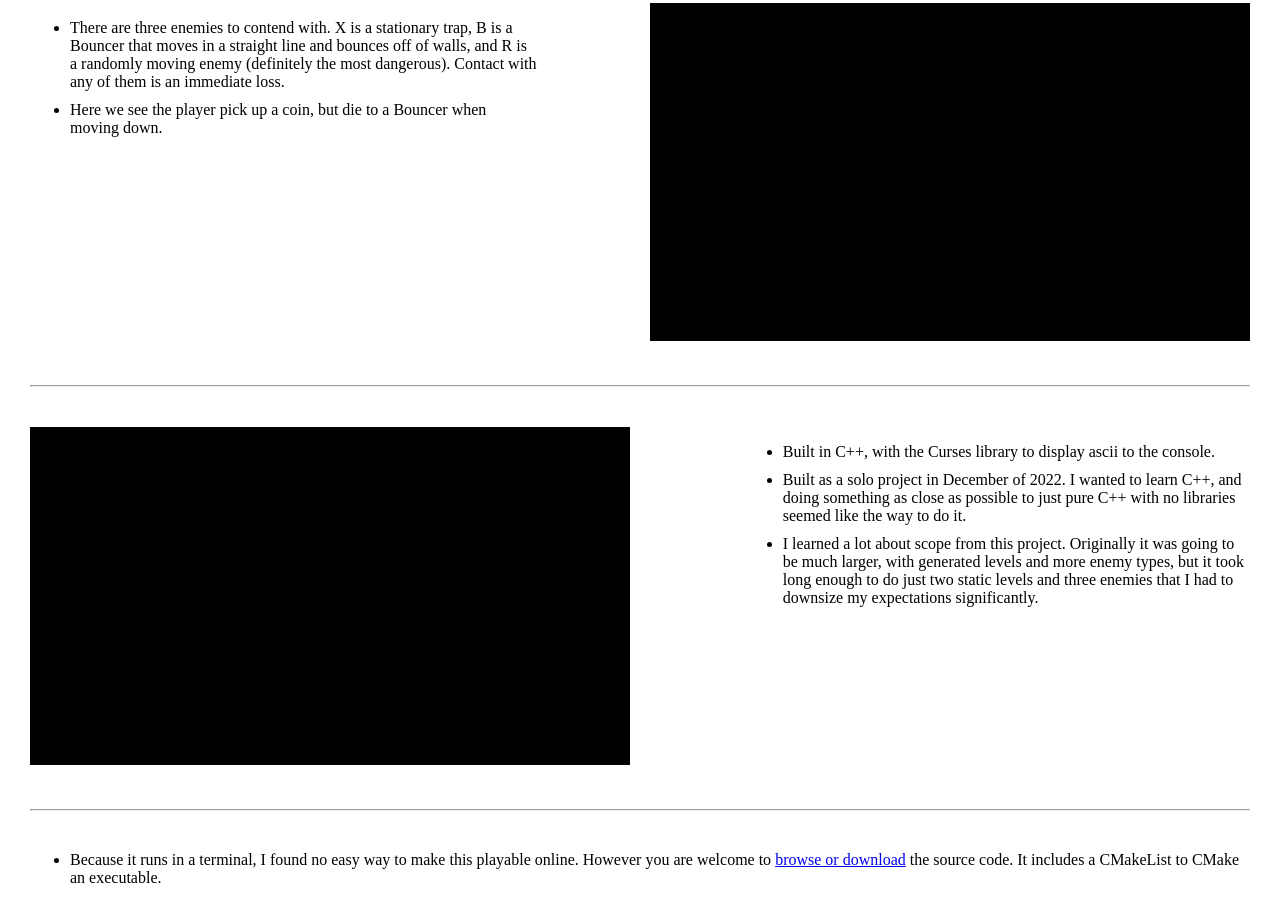
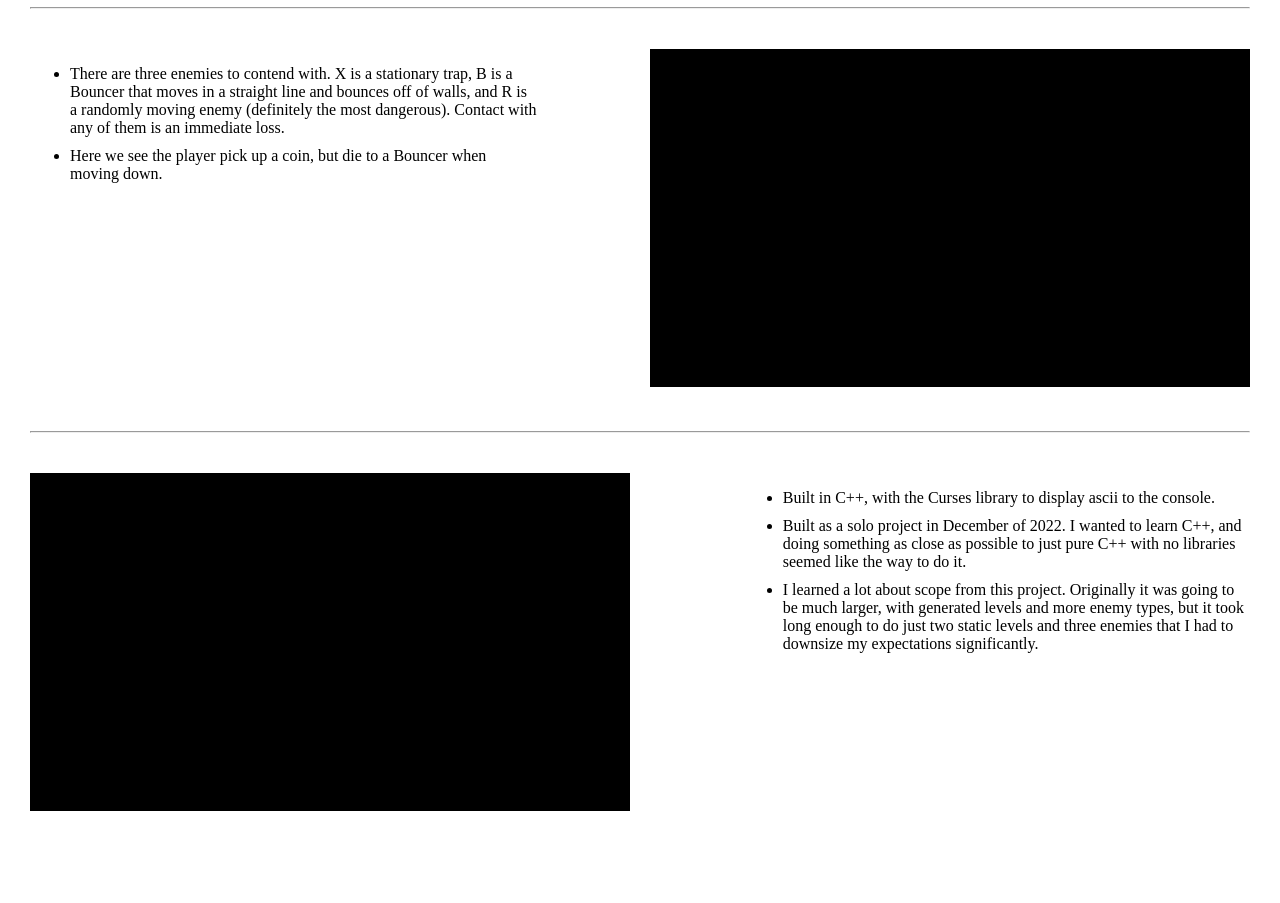
Before and after one commit to sam-eg/sam-eg.github.io, a plain HTML site: page chack.html in a window 1280 px wide. Shown: the part 638-1541 px from the top of the page. After the commit the page ends 1461 px from the top, so only its background shows below. Drawn offline with Linux system fonts and the light colour scheme.

Commit message:
Rearranged the bottom lines

```diff
--- a/chack.html
+++ b/chack.html
@@ -40,6 +40,7 @@
         <ul>
             <li>You control the @ symbol that moves with the arrow keys.</li>
             <li>Your goal is to get to the ending flag, and optionally collect coins along the way.</li>
+            <li>Because it runs in a terminal, I found no easy way to make this playable online. However you are welcome to <a href="https://github.com/sam-eg/chack" target="_blank">browse or download</a> the source code. It includes a CMakeList to CMake an executable.</li>
         </ul>
         <div class="row">
             <div class="col">
@@ -81,9 +82,5 @@
                 </ul>
             </div>
         </div>
-        <hr />
-        <ul>
-            <li>Because it runs in a terminal, I found no easy way to make this playable online. However you are welcome to <a href="https://github.com/sam-eg/chack" target="_blank">browse or download</a> the source code. It includes a CMakeList to CMake an executable.</li>
-        </ul>
     </body>
 </html>
```
Also changed, not shown: tilty.html (+1 -4 lines).
